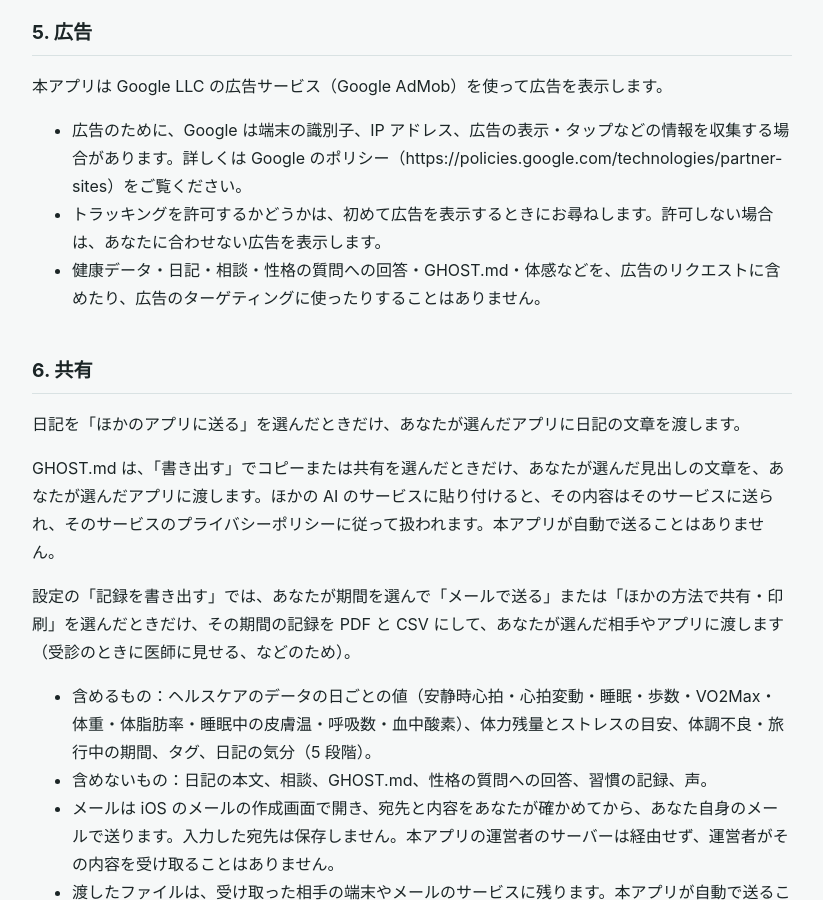
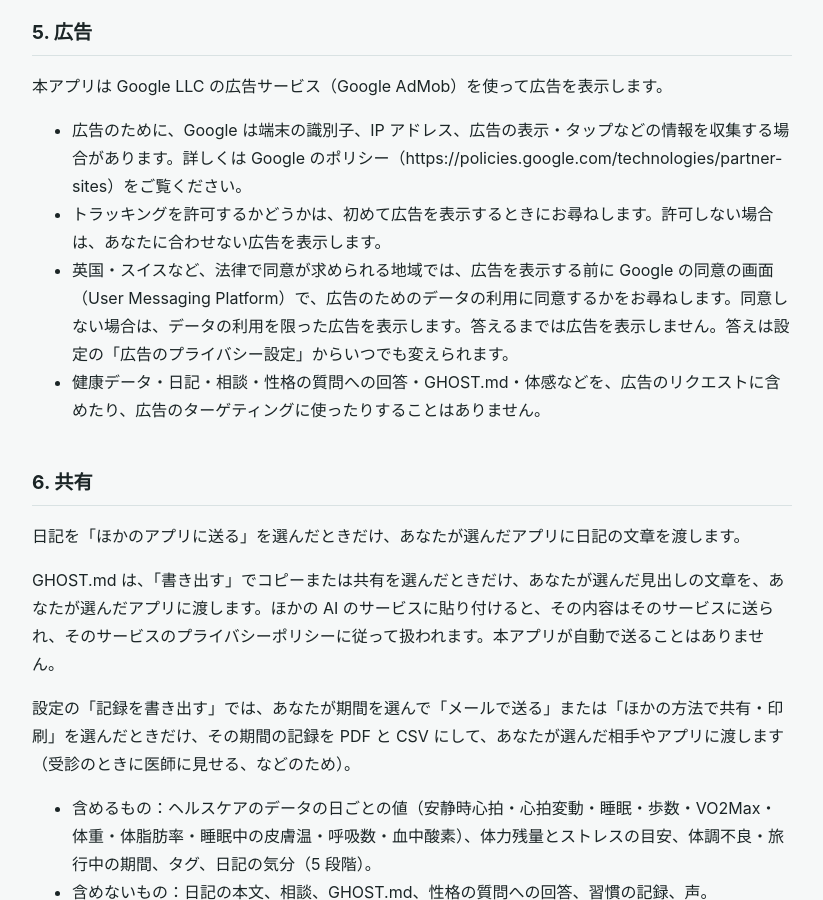
Before and after one commit to ya2taka/ya2taka.github.io, a Jekyll site: the page built from watchme/privacy/index.md, in a window 1280 px wide and 900 px high, scrolled down 2568 px. Shown: the whole window, without its empty margins (228-1051 px from the left). Built offline with Jekyll 4.4.1, drawn with Linux system fonts in a browser that asks for light colours; some of the changed text lies outside the part shown.

Commit message:
WatchMe のプライバシーポリシーに、1.2.1 の広告の同意（UMP）を反映する
Co-Authored-By: Claude Opus 5.5 <noreply@anthropic.com>

```diff
--- a/watchme/privacy/index.md
+++ b/watchme/privacy/index.md
@@ -61,6 +61,7 @@ WatchMe（以下「本アプリ」）は、あなたの健康データ・日記
 
 - 広告のために、Google は端末の識別子、IP アドレス、広告の表示・タップなどの情報を収集する場合があります。詳しくは Google のポリシー（https://policies.google.com/technologies/partner-sites）をご覧ください。
 - トラッキングを許可するかどうかは、初めて広告を表示するときにお尋ねします。許可しない場合は、あなたに合わせない広告を表示します。
+- 英国・スイスなど、法律で同意が求められる地域では、広告を表示する前に Google の同意の画面（User Messaging Platform）で、広告のためのデータの利用に同意するかをお尋ねします。同意しない場合は、データの利用を限った広告を表示します。答えるまでは広告を表示しません。答えは設定の「広告のプライバシー設定」からいつでも変えられます。
 - 健康データ・日記・相談・性格の質問への回答・GHOST.md・体感などを、広告のリクエストに含めたり、広告のターゲティングに使ったりすることはありません。
 
 ## 6. 共有
```
Also changed, not shown: other parts of watchme/privacy/index.md (+1 -1 lines), watchme/privacy/en/index.md (+2 -1 lines).
